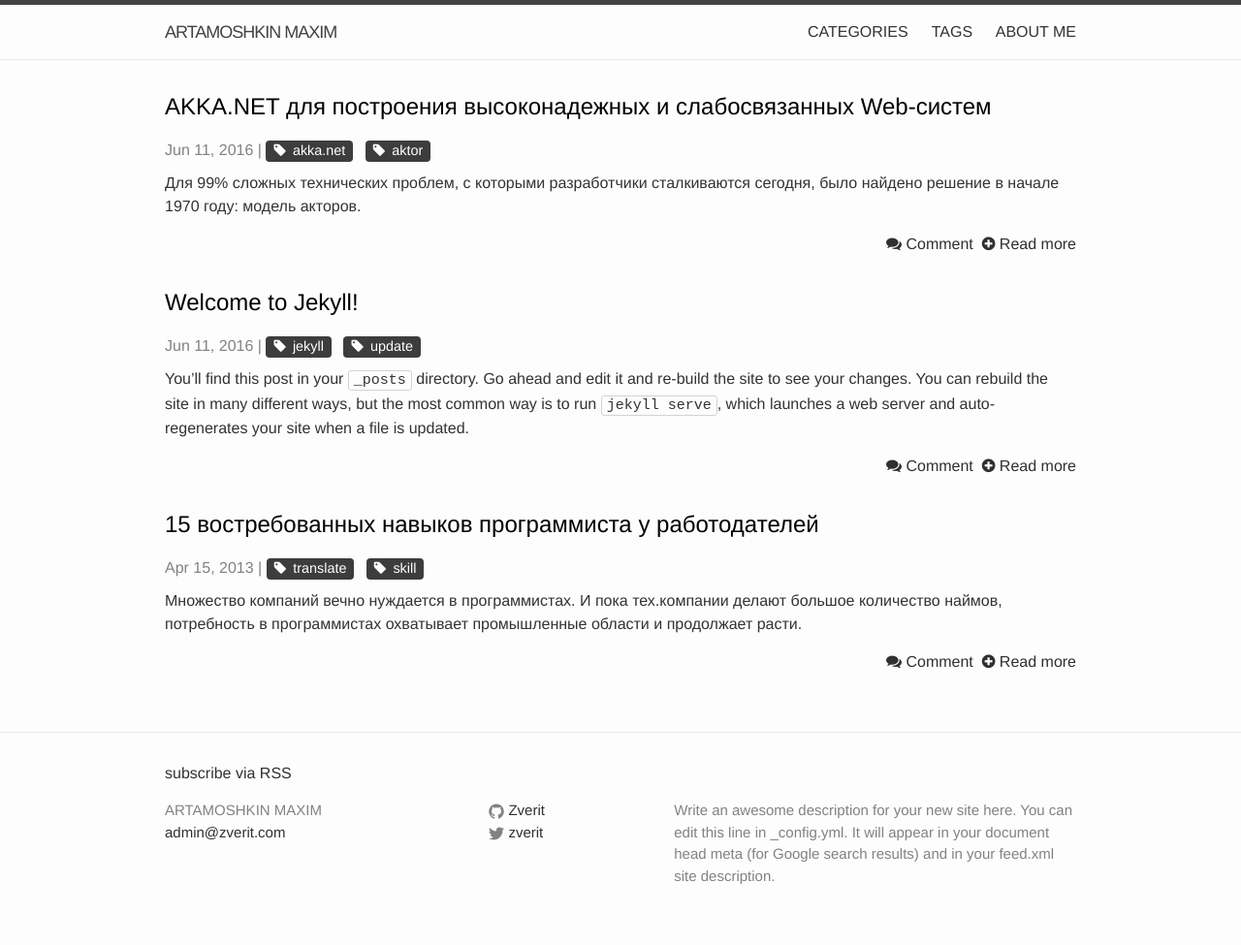
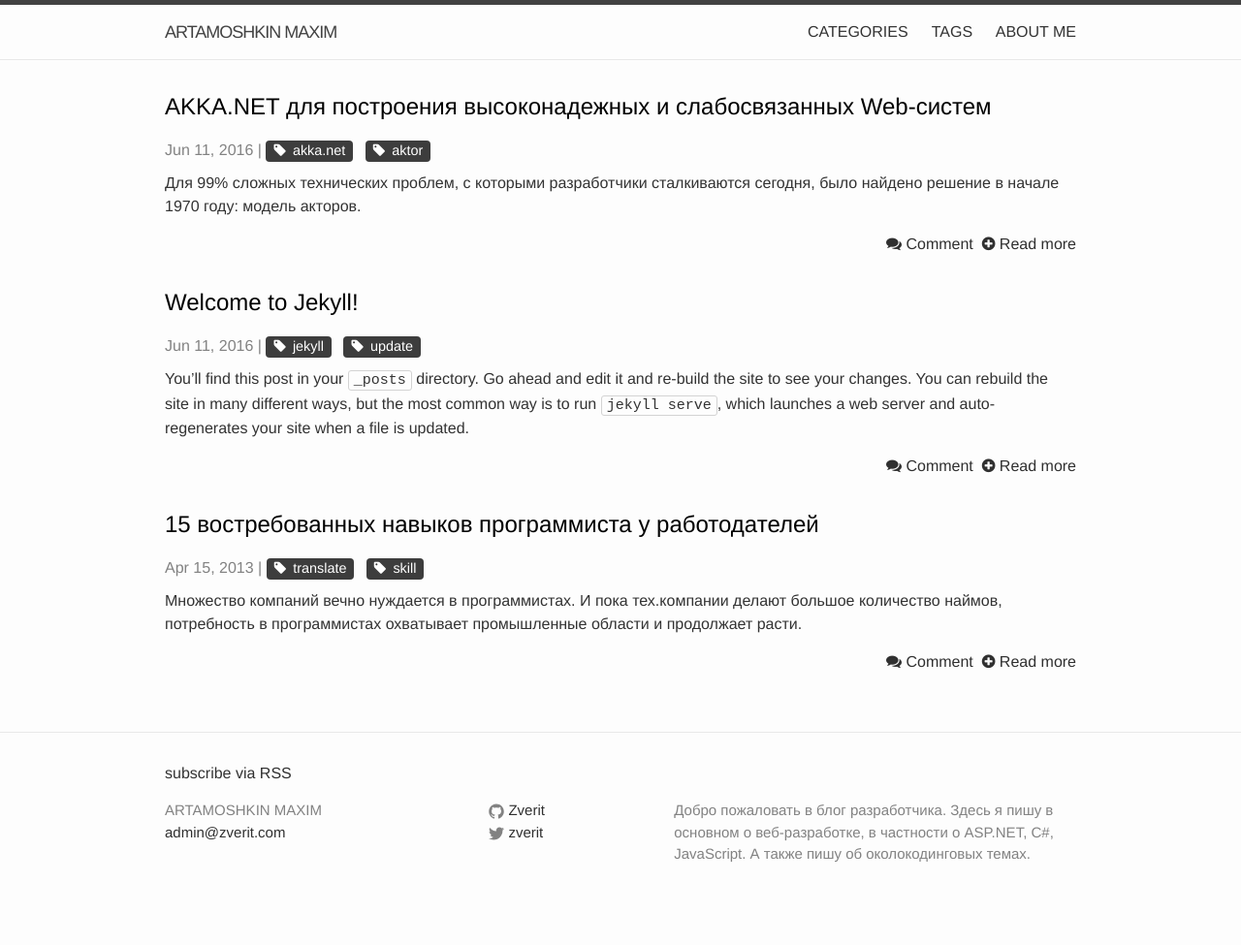
Before and after one commit to martamoshkin/blog.zverit.com, a Jekyll site: the page built from index.html, in a window 1280 px wide. Shown: the whole page at 97% size. Built offline with Jekyll 4.4.1, drawn with Linux system fonts in a browser that asks for light colours; nearby versions of some CDN libraries; after the commit the page ends 953 px from its top, so only the background shows below that.

Commit message:
Update _config.yml

```diff
--- a/_config.yml
+++ b/_config.yml
@@ -9,9 +9,8 @@
 title: Artamoshkin Maxim
 email: admin@zverit.com
 description: > # this means to ignore newlines until "baseurl:"
-  Write an awesome description for your new site here. You can edit this
-  line in _config.yml. It will appear in your document head meta (for
-  Google search results) and in your feed.xml site description.
+  Добро пожаловать в блог разработчика. Здесь я пишу в основном о веб-разработке, в частности
+  о ASP.NET, С<span>#</span>, JavaScript. А также пишу об околокодинговых темах.
 baseurl: "" # the subpath of your site, e.g. /blog
 url: "http://blog.zverit.com" # the base hostname & protocol for your site
 twitter_username: zverit
```
